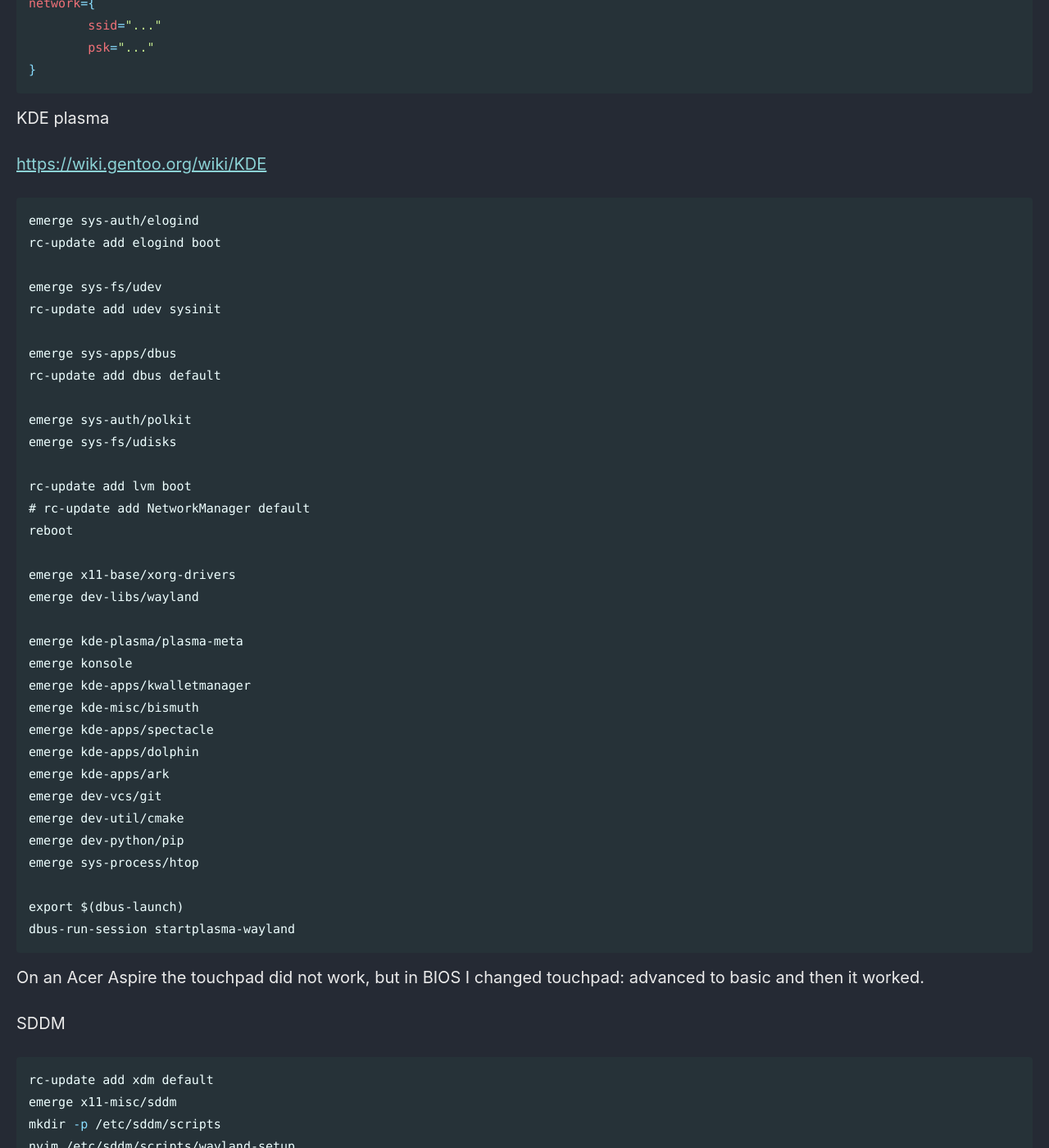
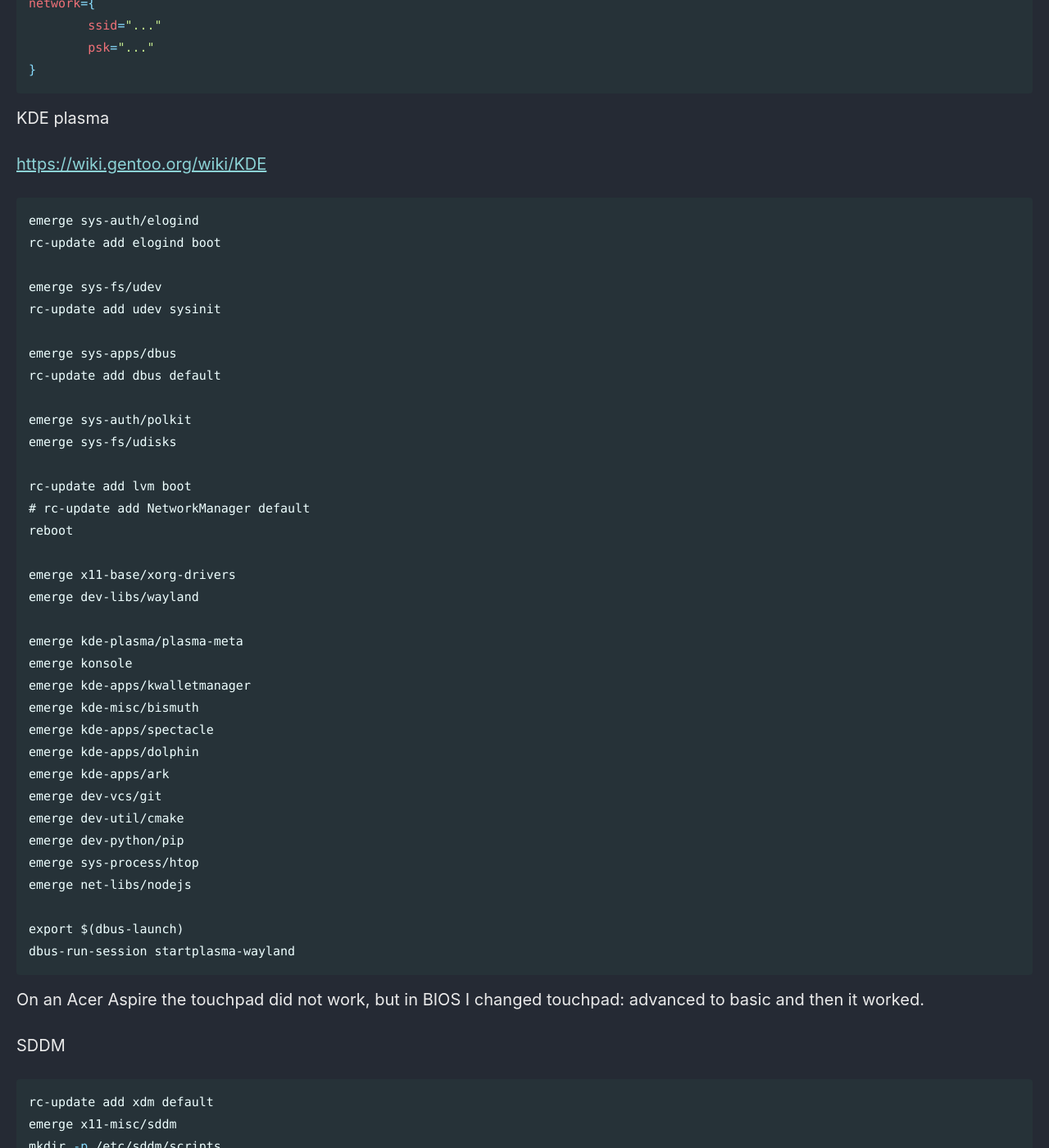
Before and after one commit to Connor-McCartney/Connor-McCartney.github.io, a Jekyll site: the page built from _pages/misc/gentoo.md, in a window 1280 px wide and 1400 px high, scrolled down 5377 px. Shown: the whole window at 82% size. Built offline with Jekyll 4.4.1, drawn with Linux system fonts in a browser that asks for light colours; cached includes are drawn as plain includes.

Commit message:
Update gentoo.md

```diff
--- a/_pages/misc/gentoo.md
+++ b/_pages/misc/gentoo.md
@@ -282,6 +282,7 @@ emerge dev-vcs/git
 emerge dev-util/cmake
 emerge dev-python/pip
 emerge sys-process/htop
+emerge net-libs/nodejs
 
 export $(dbus-launch)
 dbus-run-session startplasma-wayland
```
